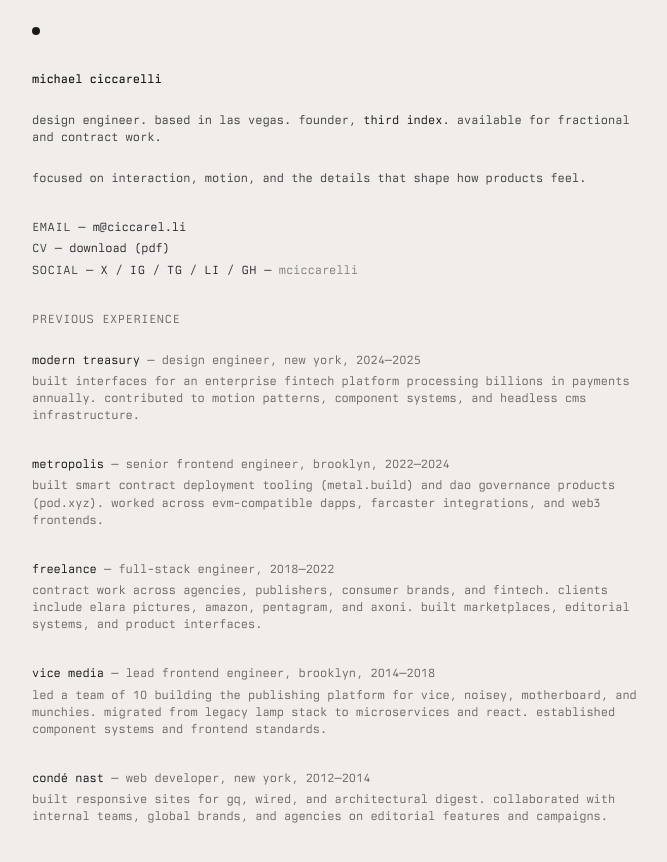
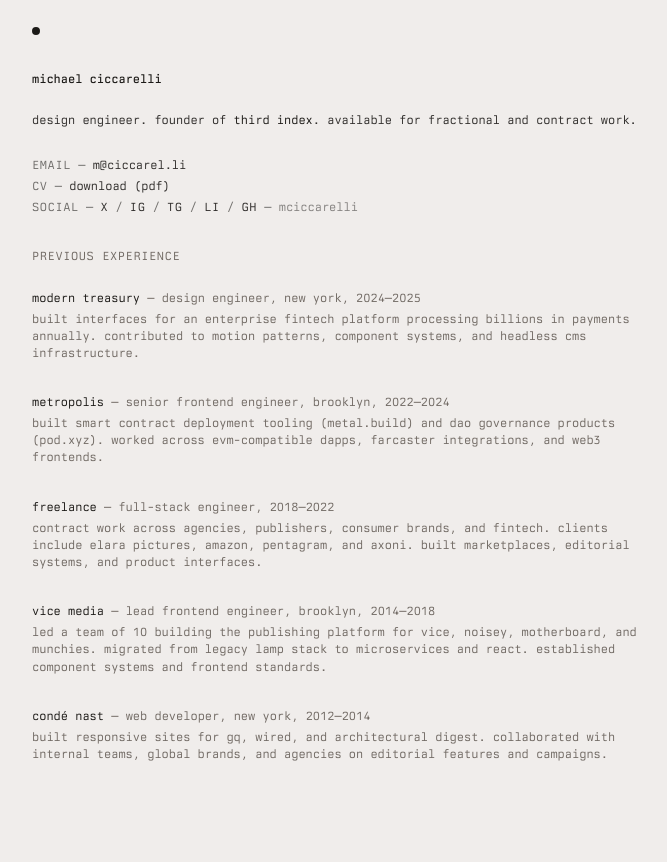
Before and after one commit to mciccarelli/personal-site, a Next.js app: page / in a window 1280 px wide. Shown: the top 862 px of the page, without its empty margins (304-971 px from the left). Built offline with nearby package versions, Linux system fonts and the light colour scheme.

Commit message:
ui polish

```diff
--- a/app/page.tsx
+++ b/app/page.tsx
@@ -53,14 +53,16 @@ export default function Home() {
 
       <div className="md:max-w-2xl">
         <div>
-          <section className="text-foreground/80 mb-8 space-y-6">
+          <section className="text-foreground/90 mb-7 space-y-6">
             <h1 className="text-foreground font-medium">michael ciccarelli</h1>
-            {bio.map((text, i) => (
-              <p key={i}>{renderInlineLinks(text)}</p>
-            ))}
+            <div>
+              {bio.map((text, i) => (
+                <p key={i}>{renderInlineLinks(text)}</p>
+              ))}
+            </div>
           </section>
 
-          <section className="text-foreground/80 mb-8 space-y-1">
+          <section className="text-foreground/60 mb-8 space-y-1">
             <div>
               <span className="tracking-wider uppercase">email</span> —{' '}
               <a href="mailto:m@ciccarel.li">m@ciccarel.li</a>
--- a/data.json
+++ b/data.json
@@ -1,7 +1,6 @@
 {
 	"bio": [
-		"design engineer. based in las vegas. founder, [third index](https://thirdindex.co). available for fractional and contract work.",
-		"focused on interaction, motion, and the details that shape how products feel."
+		"design engineer. founder of [third index](https://thirdindex.co). available for fractional and contract work."
 	],
 	"timeline": [
 		{
```
